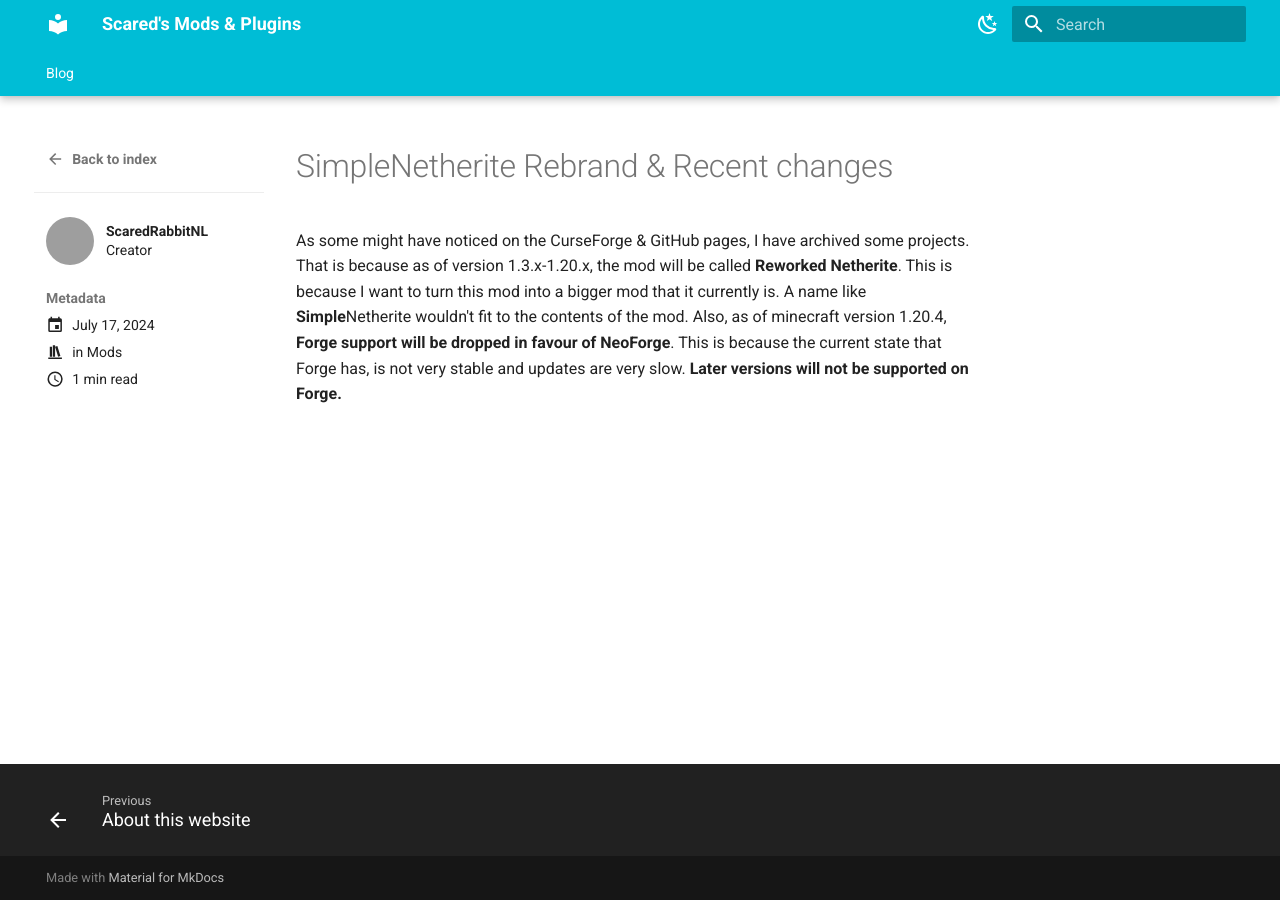
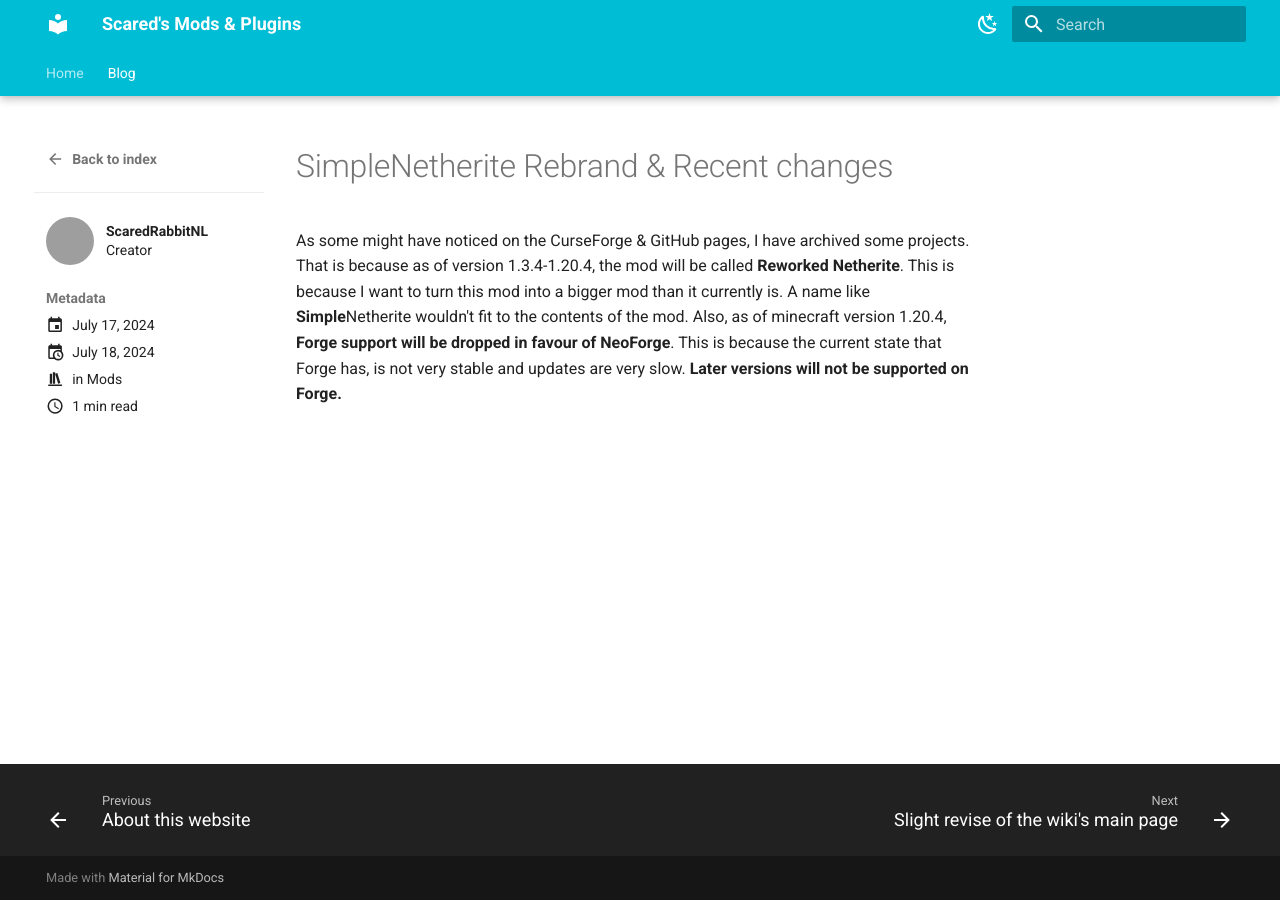
Before and after one commit to ScaredRabbitNL/scaredrabbitnl.github.io, an MkDocs documentation site: the page built from docs/blog/posts/simplenetheriterebrand.md, in a window 1280 px wide. Built offline with MkDocs 1.6.1 and Material for MkDocs 9.7.7, drawn with Linux system fonts in a browser that asks for light colours; grey boxes are pictures that could not be loaded.

Commit message:
Slight revise announcement

```diff
--- a/docs/blog/posts/simplenetheriterebrand.md
+++ b/docs/blog/posts/simplenetheriterebrand.md
@@ -1,6 +1,7 @@
 ---
 date:
   created: 2024-07-17
+  updated: 2024-07-18
 authors:
   - scaredrabbit
 categories:
@@ -9,4 +10,4 @@
 
 # SimpleNetherite Rebrand & Recent changes
 
-As some might have noticed on the CurseForge & GitHub pages, I have archived some projects. That is because as of version 1.3.x-1.20.x, the mod will be called **Reworked Netherite**. This is because I want to turn this mod into a bigger mod that it currently is. A name like **Simple**Netherite wouldn't fit to the contents of the mod. Also, as of minecraft version 1.20.4, **Forge support will be dropped in favour of NeoForge**. This is because the current state that Forge has, is not very stable and updates are very slow. **Later versions will not be supported on Forge.**
+As some might have noticed on the CurseForge & GitHub pages, I have archived some projects. That is because as of version 1.3.4-1.20.4, the mod will be called **Reworked Netherite**. This is because I want to turn this mod into a bigger mod than it currently is. A name like **Simple**Netherite wouldn't fit to the contents of the mod. Also, as of minecraft version 1.20.4, **Forge support will be dropped in favour of NeoForge**. This is because the current state that Forge has, is not very stable and updates are very slow. **Later versions will not be supported on Forge.**
--- a/mkdocs.yml
+++ b/mkdocs.yml
@@ -1,5 +1,11 @@
 site_name: Scared's Mods & Plugins
 site_url: https://scaredrabbitnl.github.io/
+
+nav:
+  - Home: index.md
+  #- Wiki: null
+  - Blog:
+     - blog/index.md
 
 
 
@@ -21,6 +27,7 @@
     - navigation.tabs.sticky
     - navigation.sections
     - navigation.footer
+    - navigation.indexes
   palette:
     - media: "(prefers-color-scheme: light)"
       scheme: default
```
Also changed, not shown: docs/blog/posts/slightwikiindexrevise.md (added, +12 -0 lines), docs/index.md (added, +1 -0 lines).
